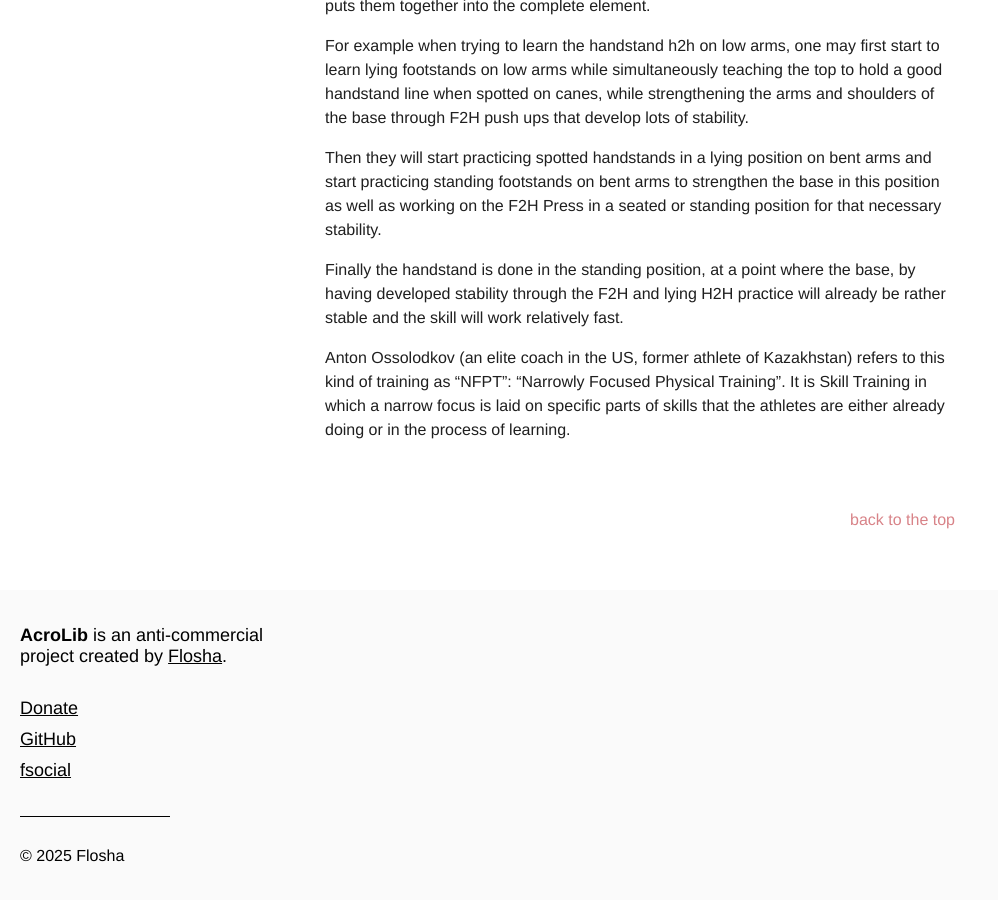
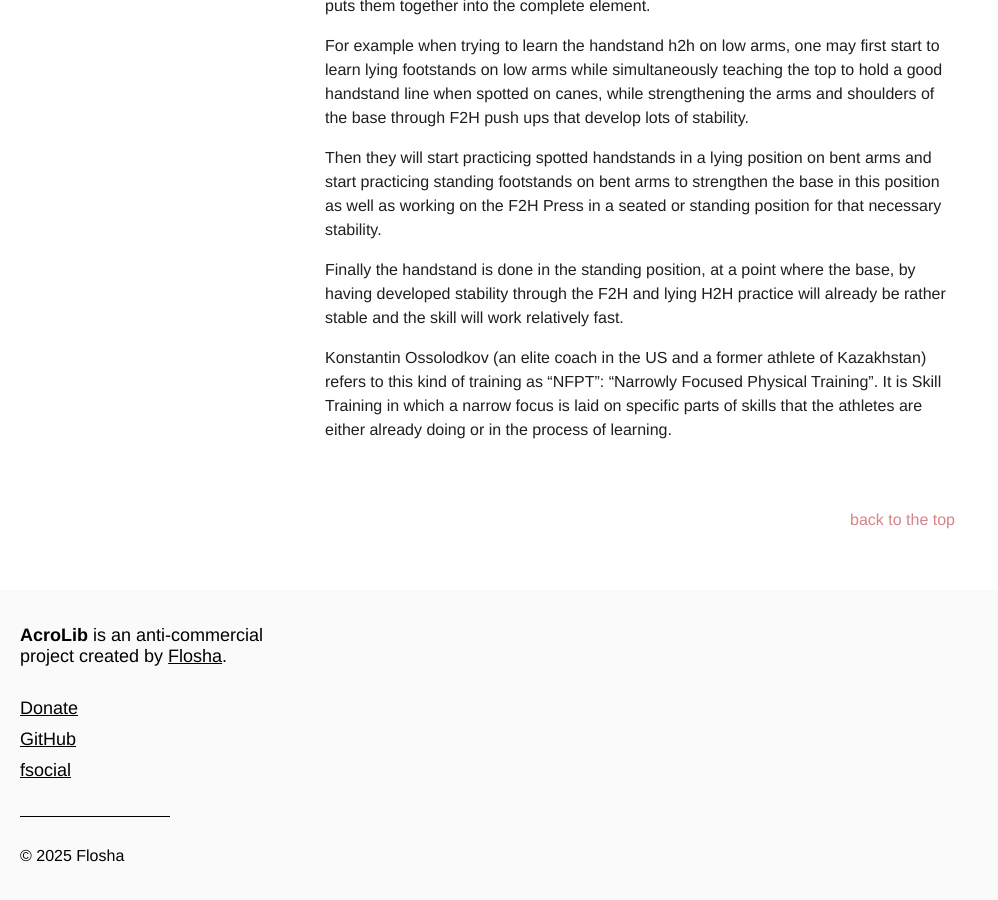
Before and after one commit to floshin/acrolib, a Jekyll site: the page built from training/how-to-learn-an-element.md, in a window 1280 px wide and 900 px high, scrolled down 2298 px. Shown: the whole window, without its empty margins (0-998 px from the left). Built offline with Jekyll 4.4.1, drawn with Linux system fonts in a browser that asks for light colours; our own code applies the rules of GitHub Pages for plain Markdown files.

Commit message:
Update how-to-learn-an-element.md

```diff
--- a/training/how-to-learn-an-element.md
+++ b/training/how-to-learn-an-element.md
@@ -47,4 +47,4 @@
 
 Finally the handstand is done in the standing position, at a point where the base, by having developed stability through the F2H and lying H2H practice will already be rather stable and the skill will work relatively fast.
 
-Anton Ossolodkov (an elite coach in the US, former athlete of Kazakhstan) refers to this kind of training as "NFPT": "Narrowly Focused Physical Training". It is Skill Training in which a narrow focus is laid on specific parts of skills that the athletes are either already doing or in the process of learning.
+Konstantin Ossolodkov (an elite coach in the US and a former athlete of Kazakhstan) refers to this kind of training as "NFPT": "Narrowly Focused Physical Training". It is Skill Training in which a narrow focus is laid on specific parts of skills that the athletes are either already doing or in the process of learning.
```
